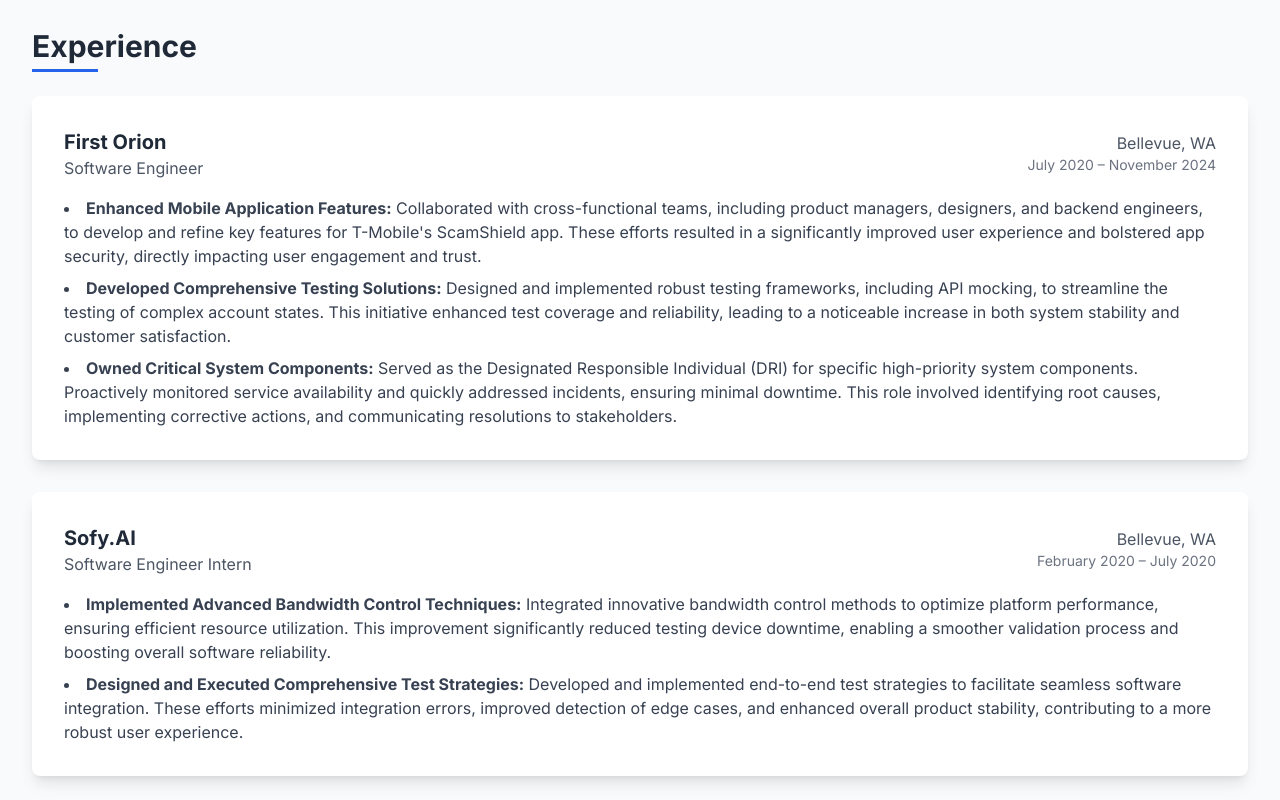
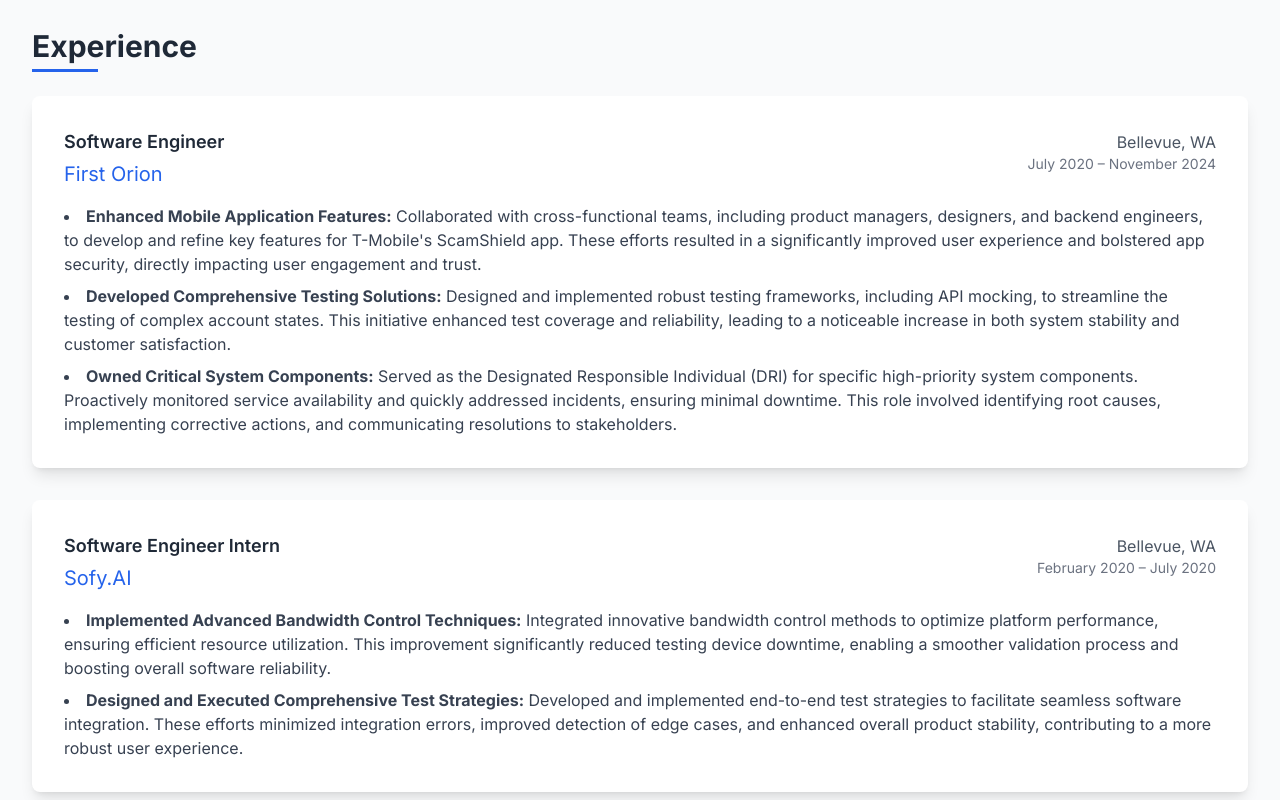
Before and after one commit to ramyhelow/Portfolio, a plain HTML site: page index.html in a window 1280 px wide. Shown: the part 1360-2160 px from the top of the page. Drawn offline with nearby package versions, Linux system fonts and the light colour scheme.

Commit message:
Added links to the companies.

```diff
--- a/index.html
+++ b/index.html
@@ -107,8 +107,8 @@
                 <div class="bg-white rounded-lg shadow-lg p-8">
                     <div class="flex justify-between items-baseline mb-4">
                         <div>
-                            <h3 class="text-xl font-bold">First Orion</h3>
-                            <p class="text-gray-600">Software Engineer</p>
+                            <p class="text-lg font-semibold text-gray-800 mb-1">Software Engineer</p>
+                            <h3 class="text-xl"><a href="https://firstorion.com" target="_blank" class="text-blue-600 hover:text-blue-800 transition-colors">First Orion</a></h3>
                         </div>
                         <div class="text-right">
                             <p class="text-gray-600">Bellevue, WA</p>
@@ -125,8 +125,8 @@
                 <div class="bg-white rounded-lg shadow-lg p-8">
                     <div class="flex justify-between items-baseline mb-4">
                         <div>
-                            <h3 class="text-xl font-bold">Sofy.AI</h3>
-                            <p class="text-gray-600">Software Engineer Intern</p>
+                            <p class="text-lg font-semibold text-gray-800 mb-1">Software Engineer Intern</p>
+                            <h3 class="text-xl"><a href="https://sofy.ai" target="_blank" class="text-blue-600 hover:text-blue-800 transition-colors">Sofy.AI</a></h3>
                         </div>
                         <div class="text-right">
                             <p class="text-gray-600">Bellevue, WA</p>
@@ -169,7 +169,7 @@
                     <h3 class="text-xl font-bold mb-2">Android Developer Nanodegree</h3>
                     <p class="text-gray-600">Udacity, in partnership with Google</p>
                     <p class="text-gray-700 mt-2">
-                        An intensive online educational program that teaches aspiring developers the skills needed to build Android applications, covering fundamental concepts to advanced development practices. The program allows students to build a portfolio of real-world projects and gain a recognized credential as an Android developer.
+                        An online educational program offered by Udacity, in partnership with Google, that teaches aspiring developers the skills needed to build Android applications, covering fundamental concepts to advanced development practices, allowing students to build a portfolio of real-world projects and gain a recognized credential as an Android developer; essentially a focused, intensive course designed to equip individuals with the necessary skills to become proficient Android developers quickly.
                     </p>
                 </div>
             </div>
```
